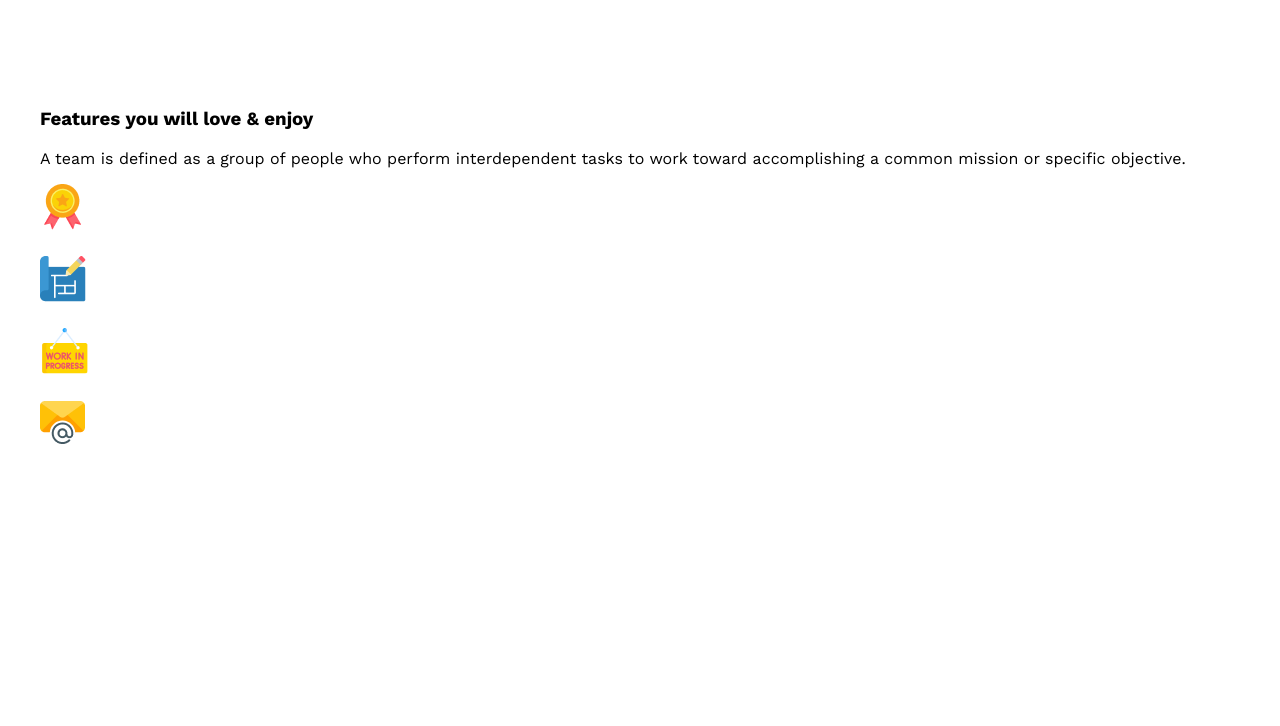
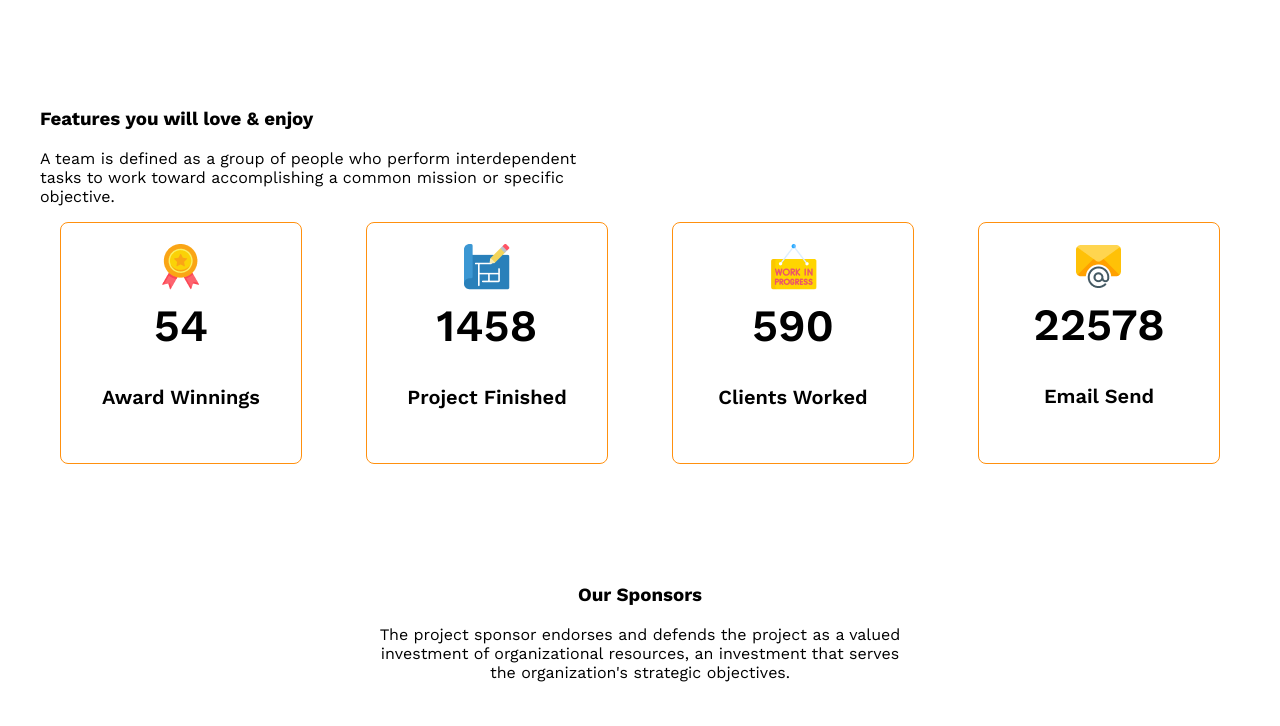
Before and after one commit to ruhanaatiq/architect-responsive-website, a plain HTML site: page index.html in a window 1280 px wide. Shown: the part 2028-2754 px from the top of the page. Before the commit the page ends 2500 px from the top, so only its background shows below. Drawn offline with nearby package versions, Linux system fonts and the light colour scheme.

Commit message:
added sponsor and facts section

```diff
--- a/index.html
+++ b/index.html
@@ -62,34 +62,64 @@
       <!--some facts-->
       <section class="some-facts">
         <h3 class="section-heading">Features you will love & enjoy</h3>
-        <p>
+        <p class="feature-description">
           A team is defined as a group of people who perform interdependent
           tasks to work toward accomplishing a common mission or specific
           objective.
         </p>
+
+        <div class="facts-container display-flex">
+          <div>
+            <div class="fact-card display-flex">
+              <div>
+                <img src="images/icons/ribon.png" alt="" class="fact-icon" />
+                <h4 class="fact-number">54</h4>
+                <h5 class="fact-name">Award Winnings</h5>
+              </div>
+            </div>
+          </div>
+          <div class="fact-card display-flex">
+            <div>
+              <img src="images/icons/projects.png" alt="" class="fact-icon" />
+              <h4 class="fact-number">1458</h4>
+              <h5 class="fact-name">Project Finished</h5>
+            </div>
+          </div>
+          <div class="fact-card display-flex">
+            <div>
+              <img src="images/icons/customers.png" alt="" class="fact-icon" />
+              <h4 class="fact-number">590</h4>
+              <h5 class="fact-name">Clients Worked</h5>
+            </div>
+          </div>
+          <div class="fact-card display-flex">
+            <div>
+              <img src="images/icons/email.png" alt="" class="fact-icon" />
+              <h4 class="fact-number">22578</h4>
+              <h5 class="fact-name">Email Send</h5>
+            </div>
+          </div>
+        </div>
       </section>
-      <div class="facts-container">
-        <div class="fact">
-          <img src="images/icons/ribon.png" alt="" class="fact-icon" />
-          <h4 class="fact-number"></h4>
-          <h5 class="fact-name"></h5>
+
+      <!--some facts-->
+      <section class="our-sponsors">
+        <div class="sponsor-title">
+          <h3 class="section-title">Our Sponsors</h3>
+          <p class="">
+            The project sponsor endorses and defends the project as a valued
+            investment of organizational resources, an investment that serves
+            the organization's strategic objectives.
+          </p>
         </div>
-        <div class="fact">
-          <img src="images/icons/projects.png" alt="" class="fact-icon" />
-          <h4 class="fact-number"></h4>
-          <h5 class="fact-name"></h5>
+        <div class="sponsor-companies">
+          <img src="images/sponsors/spotify.png" alt="" />
+          <img src="images/sponsors/amazon.png" alt="" />
+          <img src="images/sponsors/google.png" alt="" />
+          <img src="images/sponsors/telerama.png" alt="" />
+          <img src="images/sponsors/figma.png" alt="" />
         </div>
-        <div class="fact">
-          <img src="images/icons/customers.png" alt="" class="fact-icon" />
-          <h4 class="fact-number"></h4>
-          <h5 class="fact-name"></h5>
-        </div>
-        <div class="fact">
-          <img src="images/icons/email.png" alt="" class="fact-icon" />
-          <h4 class="fact-number"></h4>
-          <h5 class="fact-name"></h5>
-        </div>
-      </div>
+      </section>
     </main>
     <footer></footer>
   </body>
--- a/style/style.css
+++ b/style/style.css
@@ -106,16 +106,70 @@ margin-bottom: 50px;
     font-size: 2rem;
     font-weight: 700;
 }
+.feature-description{
+    max-width: 540px;
+}
+/* some facts*/
+.fact-card{
+    border: 1px solid #FF900E;
+    width: 240px;
+    height: 240px;
+    border-radius: 8px;
+    align-items: center;
+    justify-content: center;
+    text-align: center;
+}
+
+.fact-number{
+    font-size: 2.8rem;
+    font-weight: 600;
+    margin-top: 5px;
+    margin-bottom: 10px;
+}
+.facts-container{
+    display: grid;
+    grid-template-columns: repeat(4,1fr);
+    justify-items: center;
+    gap: 24px;
+}
+
+.fact-name{
+    font-size: 1.25rem;
+    font-weight: 600;
+}
+
+
+/*sponsor*/
+.sponsor-title{
+ max-width:540px;
+ margin:50px auto;
+ text-align: center;
+}
+
+.sponsor-companies{
+    display: grid;
+    grid-template-columns: repeat(5,1fr);
+
+}
+.sponsor-companies img{
+    filter: grayscale(100%);
+}
+
 @media screen and (max-width:576px) {
     .navbar, .nav-link, .teams{
         flex-direction: column;
     }
-    .team-img-container{
+    .team-img-container, .facts-container, .sponsor-companies{
         grid-template-columns:repeat(1,1fr);
+    }
+    .facts-container, .sponsor-companies{
+        justify-items: center;
+        gap:24px;
     }
     .our-features{
         margin-left: 20px;
     }
+
 }
 
 /*medium size device*/
@@ -124,6 +178,11 @@ margin-bottom: 50px;
         flex-direction: column;
     }
     .our-features{
-     margin-left: 50px;
+     margin-left: 50px auto;
+    }
+    .sponsor-companies, .facts-container{
+        grid-template-columns: repeat(3,1fr);
+        gap: 50px;
+        justify-items: center;
     }
 }
```
